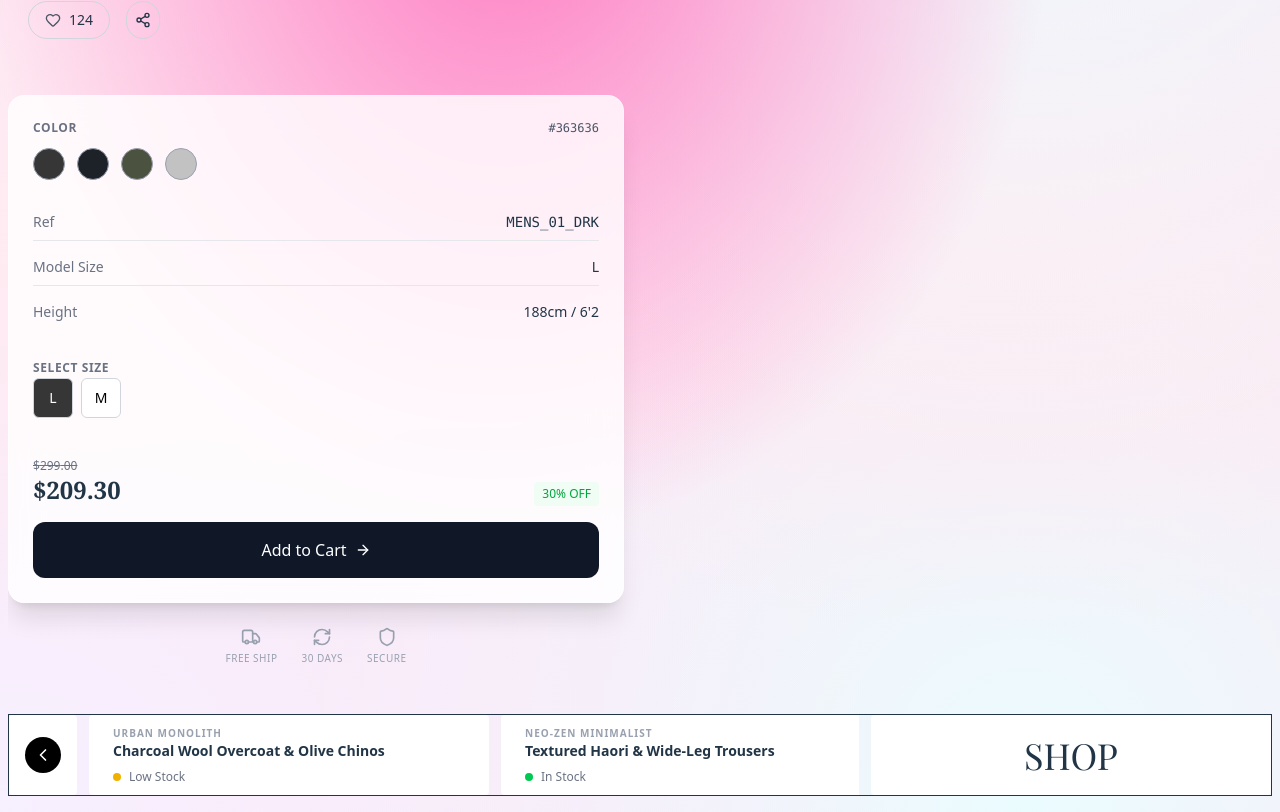
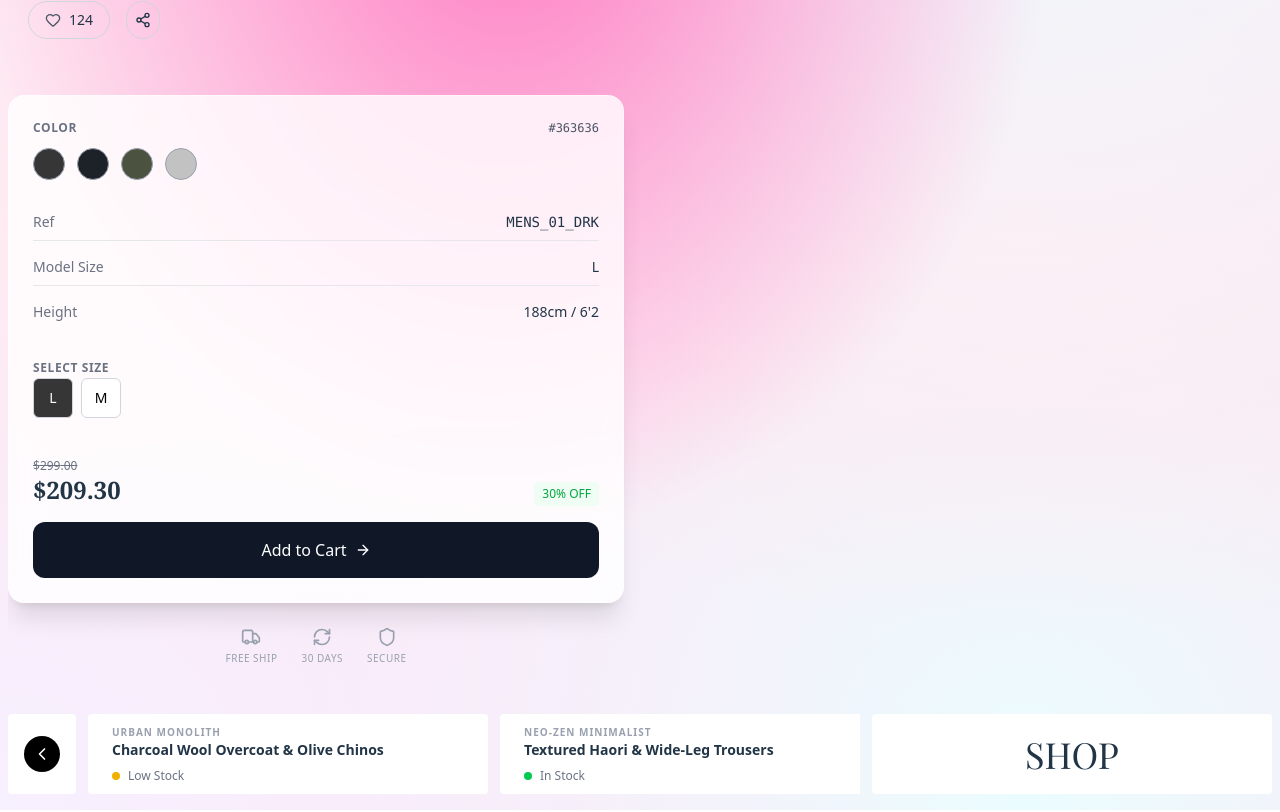
Before and after one commit to freddy3rd/dressing_app_landing, a React (Vite) app: page / in a window 1280 px wide. Shown: the part 369-1181 px from the top of the page. Built offline with nearby package versions, Linux system fonts and the light colour scheme; a web font is replaced by a local one.

Commit message:
update carousel

```diff
--- a/src/pages/components/Carousel.jsx
+++ b/src/pages/components/Carousel.jsx
@@ -29,7 +29,7 @@ function Carousel({ data, setModelDescription, doorControls }) {
 
   return (
     <div className=" tablet:col-span-2 laptop:absolute laptop:min-h-[100px] laptop:bottom-0 w-full left-0 z-100 ">
-      <div className="w-full grid grid-cols-[auto_1fr] md:grid-cols-[auto_1fr_400px] gap-3 laptop:h-[100px] place-content-center border">
+      <div className="w-full grid grid-cols-[auto_1fr] md:grid-cols-[auto_1fr_400px] gap-3 laptop:h-[100px] place-content-center ">
 
         {/* Navigation */}
         <div className="flex gap-1 h-[80px]">
```
